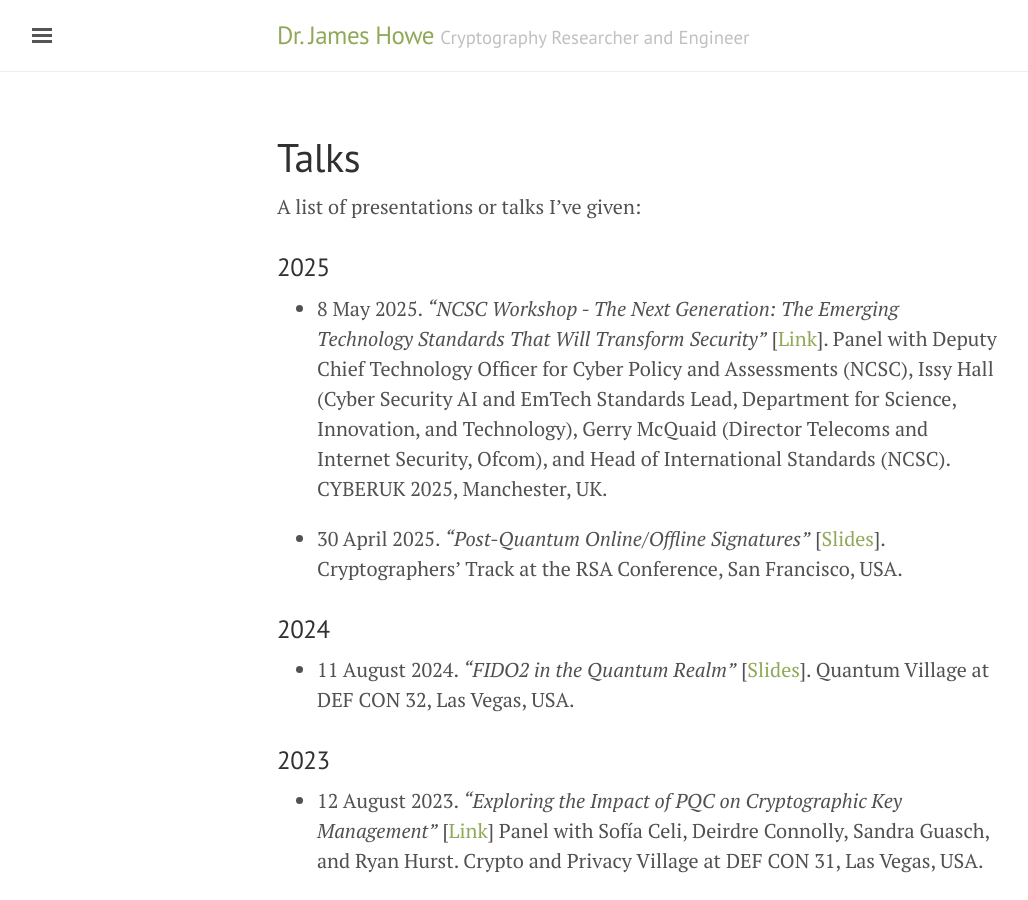
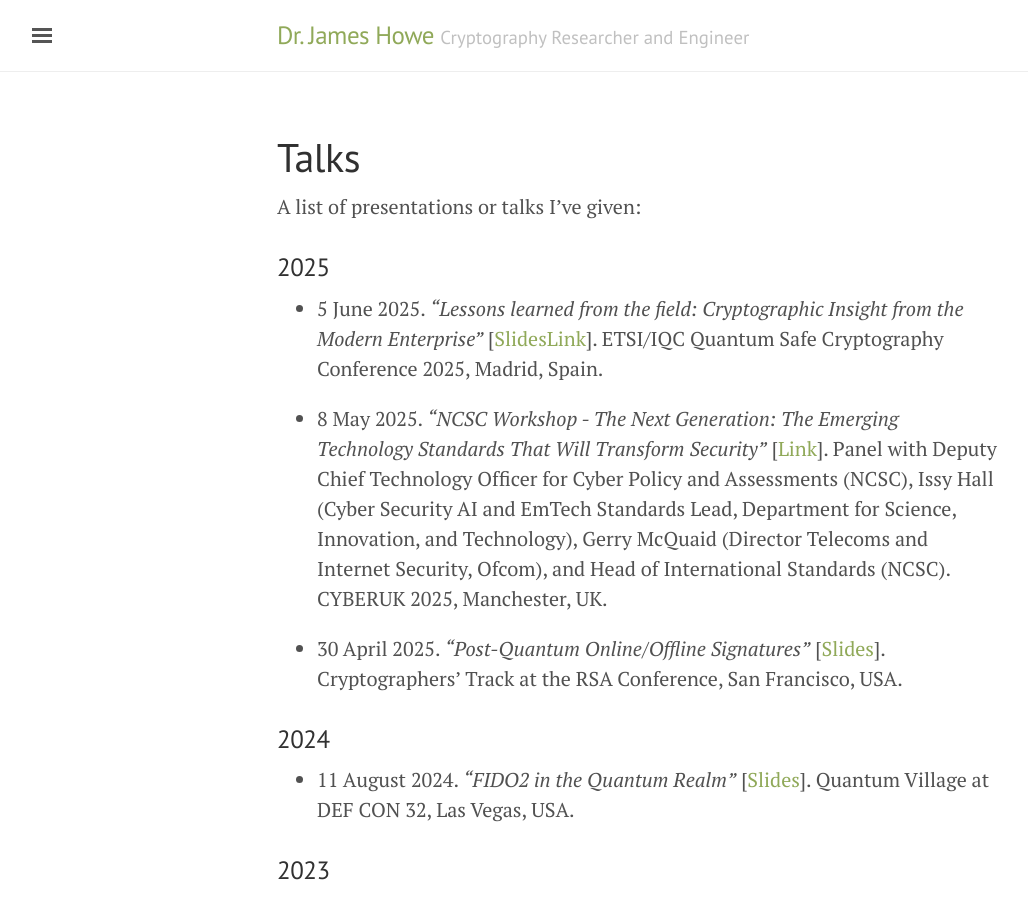
Before and after one commit to jameshoweee/jameshoweee.github.io, a Jekyll site: the page built from talks.md, in a window 1280 px wide and 900 px high. Shown: the whole window, without its empty margins (3-1031 px from the left). Built offline with Jekyll 4.4.1, drawn with Linux system fonts in a browser that asks for light colours.

Commit message:
Update talks.md

```diff
--- a/talks.md
+++ b/talks.md
@@ -7,6 +7,8 @@ permalink: /talks/
 A list of presentations or talks I've given:
 
 ### 2025
+* 5 June 2025. *"Lessons learned from the field: Cryptographic Insight from the Modern Enterprise"* [[Slides](files/S32_HOWE_SANDBOXAQ.pdf)[Link](https://www.etsi.org/events/2450-etsi-iqc-quantum-safe-cryptography-conference-2025#pane-2/)]. ETSI/IQC Quantum Safe Cryptography Conference 2025, Madrid, Spain.
+
 * 8 May 2025. *"NCSC Workshop - The Next Generation: The Emerging Technology Standards That Will Transform Security"* [[Link](https://www.cyberuk.uk/2025/speaker/1627675/james-howe)]. Panel with Deputy Chief Technology Officer for Cyber Policy and Assessments (NCSC), Issy Hall (Cyber Security AI and EmTech Standards Lead, Department for Science, Innovation, and Technology), Gerry McQuaid (Director Telecoms and Internet Security, Ofcom), and Head of International Standards (NCSC). CYBERUK 2025, Manchester, UK.
 
 * 30 April 2025. *"Post-Quantum Online/Offline Signatures"* [[Slides](files/rsac2025.pdf)]. Cryptographers’ Track at the RSA Conference, San Francisco, USA.
```
